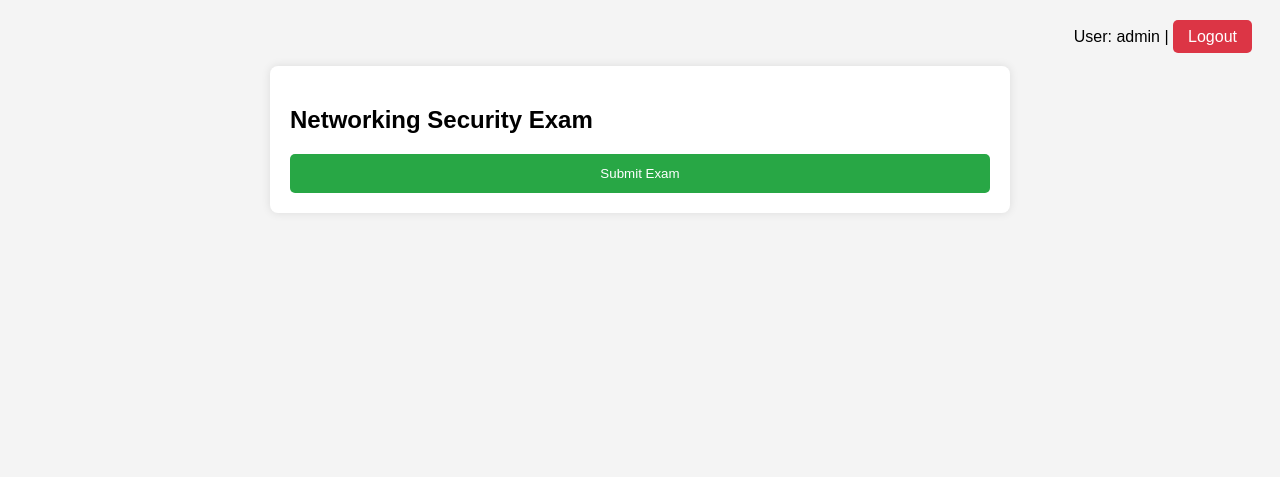
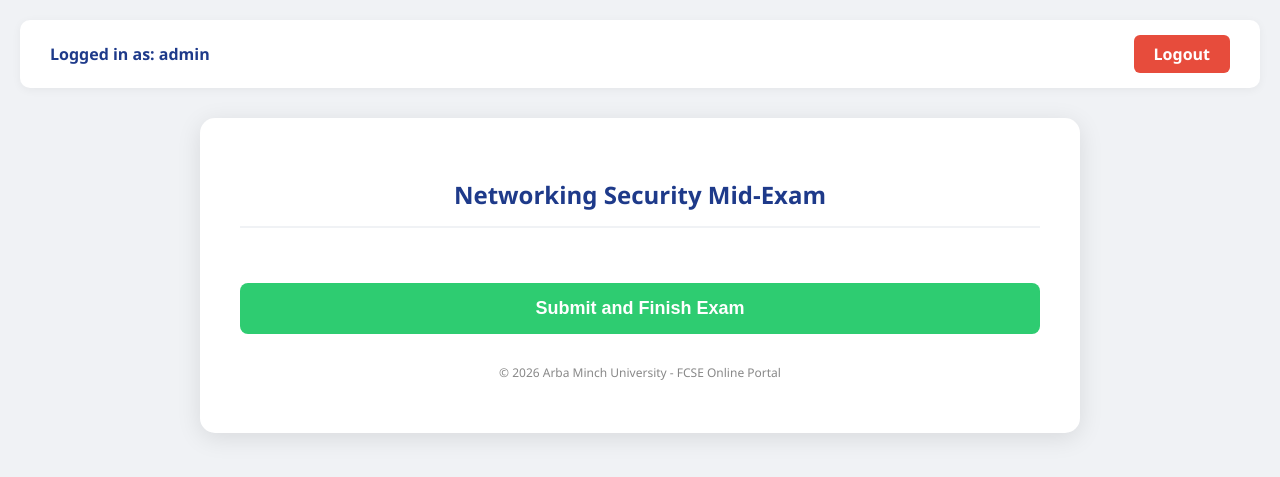
Before and after one commit to mesfinchalnew-creator/online-exam-system, a Flask app: page /exam in a window 1280 px wide. Shown: the top 477 px of the page. Run offline with Flask 3, Linux system fonts and the light colour scheme; the visitor is signed in with stand-in values (Sample User, id 1); data that the repository does not hold is empty.

Commit message:
Update exam.html

```diff
--- a/templates/exam.html
+++ b/templates/exam.html
@@ -1,35 +1,129 @@
 <!DOCTYPE html>
 <html>
 <head>
-    <title>Online Exam</title>
+    <meta charset="UTF-8">
+    <title>AMU Online Exam</title>
     <style>
-        body { font-family: Arial; padding: 20px; background: #f4f4f4; }
-        .nav { text-align: right; margin-bottom: 20px; }
-        .logout-btn { background: #dc3545; color: white; padding: 8px 15px; text-decoration: none; border-radius: 5px; }
-        .container { max-width: 700px; margin: auto; background: white; padding: 20px; border-radius: 8px; box-shadow: 0 0 10px rgba(0,0,0,0.1); }
-        .question { margin-bottom: 20px; border-bottom: 1px solid #eee; padding-bottom: 15px; }
-        .submit-btn { background: #28a745; color: white; width: 100%; padding: 12px; border: none; border-radius: 5px; cursor: pointer; }
+        /* አጠቃላይ ዳራውን ማሳመሪያ */
+        body {
+            font-family: 'Segoe UI', Tahoma, Geneva, Verdana, sans-serif;
+            background: #f0f2f5;
+            margin: 0;
+            padding: 20px;
+        }
+
+        /* ከላይ ያለው የተጠቃሚ መረጃ (Nav) */
+        .nav {
+            display: flex;
+            justify-content: space-between;
+            align-items: center;
+            background: white;
+            padding: 15px 30px;
+            border-radius: 10px;
+            box-shadow: 0 2px 10px rgba(0,0,0,0.05);
+            margin-bottom: 30px;
+        }
+        .user-info { font-weight: bold; color: #1e3a8a; }
+        .logout-btn {
+            background: #e74c3c;
+            color: white;
+            padding: 8px 20px;
+            text-decoration: none;
+            border-radius: 6px;
+            font-weight: 600;
+            transition: 0.3s;
+        }
+        .logout-btn:hover { background: #c0392b; }
+
+        /* የጥያቄዎቹ ሳጥን (Container) */
+        .container {
+            max-width: 800px;
+            margin: auto;
+            background: white;
+            padding: 40px;
+            border-radius: 15px;
+            box-shadow: 0 5px 25px rgba(0,0,0,0.1);
+        }
+
+        h2 {
+            color: #1e3a8a;
+            text-align: center;
+            margin-bottom: 35px;
+            border-bottom: 2px solid #f0f2f5;
+            padding-bottom: 15px;
+        }
+
+        /* እያንዳንዱ ጥያቄ */
+        .question {
+            margin-bottom: 30px;
+            padding: 20px;
+            background: #fafafa;
+            border-radius: 10px;
+            border-left: 5px solid #1e3a8a;
+        }
+        .question p { font-size: 17px; color: #333; margin-top: 0; }
+
+        /* ምርጫዎቹ (Options) */
+        label {
+            display: block;
+            margin: 12px 0;
+            padding: 12px;
+            background: white;
+            border: 1px solid #ddd;
+            border-radius: 8px;
+            cursor: pointer;
+            transition: 0.2s;
+        }
+        label:hover {
+            background: #eef7ff;
+            border-color: #1e3a8a;
+        }
+        input[type="radio"] { margin-right: 12px; transform: scale(1.2); }
+
+        /* ሰብሚት ማድረጊያ በተን */
+        .submit-btn {
+            background: #2ecc71;
+            color: white;
+            width: 100%;
+            padding: 15px;
+            border: none;
+            border-radius: 8px;
+            font-size: 18px;
+            font-weight: bold;
+            cursor: pointer;
+            transition: 0.3s;
+            margin-top: 20px;
+        }
+        .submit-btn:hover {
+            background: #27ae60;
+            transform: translateY(-2px);
+            box-shadow: 0 5px 15px rgba(46, 204, 113, 0.3);
+        }
     </style>
 </head>
 <body>
     <div class="nav">
-        <span>User: {{ session['user'] }}</span> |
+        <div class="user-info">Logged in as: {{ session['user'] }}</div>
         <a href="/logout" class="logout-btn">Logout</a>
     </div>
+
     <div class="container">
-        <h2>Networking Security Exam</h2>
+        <h2>Networking Security Mid-Exam</h2>
         <form action="/submit_exam" method="POST">
             {% for q in questions %}
             <div class="question">
                 <p><strong>{{ loop.index }}. {{ q.text }}</strong></p>
-                <label><input type="radio" name="{{ q.id }}" value="A"> A. {{ q.option_a }}</label><br>
-                <label><input type="radio" name="{{ q.id }}" value="B"> B. {{ q.option_b }}</label><br>
-                <label><input type="radio" name="{{ q.id }}" value="C"> C. {{ q.option_c }}</label><br>
-                <label><input type="radio" name="{{ q.id }}" value="D"> D. {{ q.option_d }}</label>
+                <label><input type="radio" name="q{{ q.id }}" value="A" required> A. {{ q.option_a }}</label>
+                <label><input type="radio" name="q{{ q.id }}" value="B"> B. {{ q.option_b }}</label>
+                <label><input type="radio" name="q{{ q.id }}" value="C"> C. {{ q.option_c }}</label>
+                <label><input type="radio" name="q{{ q.id }}" value="D"> D. {{ q.option_d }}</label>
             </div>
             {% endfor %}
-            <button type="submit" class="submit-btn">Submit Exam</button>
+            <button type="submit" class="submit-btn">Submit and Finish Exam</button>
         </form>
+        <p style="text-align: center; font-size: 12px; color: #888; margin-top: 30px;">
+            © 2026 Arba Minch University - FCSE Online Portal
+        </p>
     </div>
 </body>
 </html>
```
